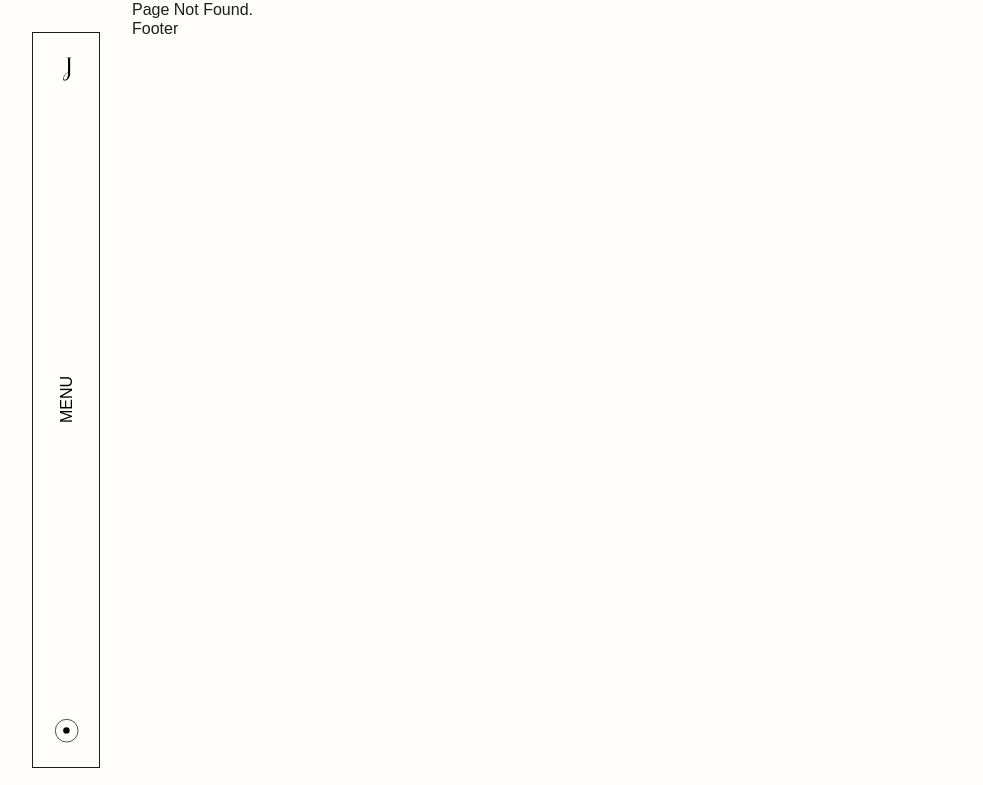
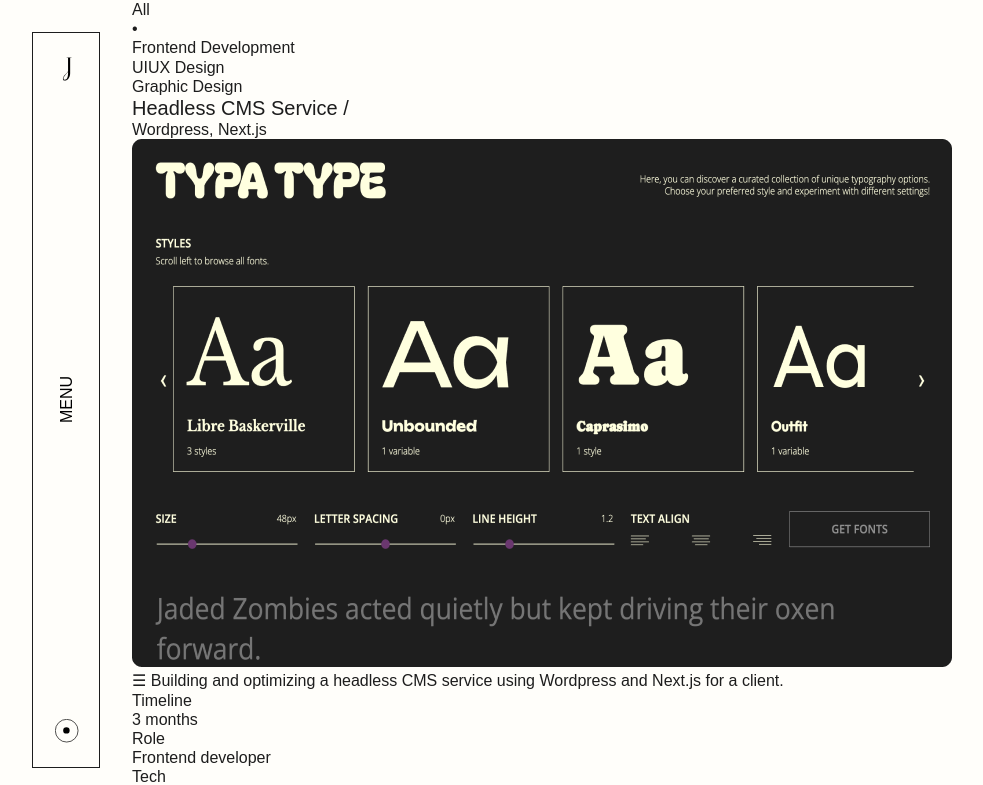
Before and after one commit to jennysujukim/jennykim-portfolio-2024, a React (Vite) app: page /work in a window 1280 px wide. Before the commit this address had no page. Shown: the top 785 px of the page, without its empty margins (0-983 px from the left). Built offline with nearby package versions, Linux system fonts and the light colour scheme.

Commit message:
chore: adjust files name and apply changed getProjectsDataContext to components

```diff
--- a/src/App.tsx
+++ b/src/App.tsx
@@ -6,7 +6,7 @@
 // pages
 import HomePage from './pages/HomePage'
 import AboutPage from './pages/AboutPage'
-import ProjectsPage from './pages/ProjectsPage'
+import WorkPage from './pages/WorkPage'
 import ArtifactPage from './pages/ArtifactPage'
 import NotFoundPage from './pages/NotFoundPage'
 // styles
@@ -23,8 +23,8 @@
           <Route path="/" element={<GlobalLayout />}>
             <Route index element={<HomePage />} />
             <Route path="about" element={<AboutPage />} />
-            <Route path="projects">
-              <Route index element={<ProjectsPage />} />
+            <Route path="work">
+              <Route index element={<WorkPage />} />
               <Route path={`:${id}`} element={<ArtifactPage />} />
             </Route>
             <Route path="*" element={<NotFoundPage />} />
--- a/src/components/atoms/SidebarNavLink/SidebarNavLink.tsx
+++ b/src/components/atoms/SidebarNavLink/SidebarNavLink.tsx
@@ -22,11 +22,11 @@
   childLinks }: SidebarNavLinkProps) {
 
   const { handleClose } = useSidebarContext()
-  const { handleClickToSetData } = useGetProjectsDataContext()
+  const { handleSetDiscipline } = useGetProjectsDataContext()
 
   const handleChildLinkClick = (discipline: DisciplineType) => {
     handleClose()
-    handleClickToSetData(discipline)
+    handleSetDiscipline(discipline)
   }
 
   return (
--- a/src/components/molecules/SidebarNav/SidebarNav.tsx
+++ b/src/components/molecules/SidebarNav/SidebarNav.tsx
@@ -9,11 +9,11 @@
   const links = [
     { href: "/", text: "Home" },
     { href: "/about", text: "About" },
-    { href: "/projects", text: "Projects", childLinks: [
-      { text: DisciplineType.All, href: "/projects", discipline: DisciplineType.All },
-      { text: DisciplineType.Frontend, href: "/projects", discipline: DisciplineType.Frontend },
-      { text: DisciplineType.UIUX, href: "/projects", discipline: DisciplineType.UIUX },
-      { text: DisciplineType.Graphic, href: "/projects", discipline: DisciplineType.Graphic },
+    { href: "/work", text: "Projects", childLinks: [
+      { text: DisciplineType.All, href: "/work", discipline: DisciplineType.All },
+      { text: DisciplineType.Frontend, href: "/work", discipline: DisciplineType.Frontend },
+      { text: DisciplineType.UIUX, href: "/work", discipline: DisciplineType.UIUX },
+      { text: DisciplineType.Graphic, href: "/work", discipline: DisciplineType.Graphic },
     ]},
     { href: "https://www.google.com/", text: "Resume", isExternal: true }
   ]
--- a/src/components/organisms/Filter/Filter.tsx
+++ b/src/components/organisms/Filter/Filter.tsx
@@ -5,29 +5,29 @@
 
 export default function Filter() {
 
-  const { isActive, handleClickToSetData } = useGetProjectsDataContext()
+  const { isActive, handleSetDiscipline } = useGetProjectsDataContext()
 
   return (
     <ul>
       <FilterButton
         text={DisciplineType.All}
         isActive={isActive === DisciplineType.All}
-        handleClick={() => handleClickToSetData(DisciplineType.All)}
+        handleClick={() => handleSetDiscipline(DisciplineType.All)}
       />
       <FilterButton
         text={DisciplineType.Frontend}
         isActive={isActive === DisciplineType.Frontend}
-        handleClick={() => handleClickToSetData(DisciplineType.Frontend)}
+        handleClick={() => handleSetDiscipline(DisciplineType.Frontend)}
       />
       <FilterButton
         text={DisciplineType.UIUX}
         isActive={isActive === DisciplineType.UIUX}
-        handleClick={() => handleClickToSetData(DisciplineType.UIUX)}
+        handleClick={() => handleSetDiscipline(DisciplineType.UIUX)}
       />
       <FilterButton
         text={DisciplineType.Graphic}
         isActive={isActive === DisciplineType.Graphic}
-        handleClick={() => handleClickToSetData(DisciplineType.Graphic)}
+        handleClick={() => handleSetDiscipline(DisciplineType.Graphic)}
       />
     </ul>
   )
--- a/src/contexts/GetProjectsDataContext.tsx
+++ b/src/contexts/GetProjectsDataContext.tsx
@@ -1,4 +1,4 @@
-import { createContext, useState, useEffect } from "react";
+import { createContext, useState } from "react";
 import { DisciplineType } from "../types/enums/DisciplineType";
 import { Project } from "../types/models/Project";
 import { getProjectsData } from "../utils/getProjectsData";
@@ -58,11 +58,6 @@
     }
   }
 
-  useEffect(() => {
-    const data = allProjects;
-    setIsData(data);
-  }, [isActive])
-
   return (
     <GetProjectsDataContext.Provider value={{
       isActive,
--- a/src/pages/ArtifactPage/ArtifactPage.tsx
+++ b/src/pages/ArtifactPage/ArtifactPage.tsx
@@ -1,14 +1,11 @@
 import { useLocation } from "react-router-dom"
 import { getProjectsData } from "../../utils/getProjectsData"
-import { DisciplineType } from "../../types/enums/DisciplineType"
 
 export default function ArtifactPage() {
 
   const location = useLocation()
-
-  const allData = getProjectsData(DisciplineType.All).projects
-  const data = allData.find(project => project.overview.link === location.pathname)
-
+  const allProjects = getProjectsData().projects
+  const data = allProjects.find(project => project.overview.link === location.pathname)
 
   return (
     <>
@@ -21,21 +18,9 @@
             {data.overview.keywords}
             {data.overview.link}
             {data.overview.role}
-            {data.overview.tech}
+            {data.overview.tools}
             {data.overview.timeline}
             {data.overview.title}
-          </div>
-          <div>
-            {data.link}
-            {data.livesite}
-            {data.sections.map((section, index) => (
-              <div key={index}>
-                {section.content}
-                {section.id}
-                {section.image}
-                {section.title}
-              </div>
-            ))}
           </div>
         </>
       )}
--- a/src/pages/ProjectsPage/ProjectsPage.tsx
+++ b/src/pages/WorkPage/ProjectsPage.tsx
@@ -3,9 +3,9 @@
 import Filter from "../../components/organisms/Filter"
 import Card from "../../components/organisms/Card"
 
-export default function ProjectsPage() {
+export default function WorkPage() {
 
-  const { projectsOverviewData } = useGetProjectsDataContext()
+  const { isData } = useGetProjectsDataContext()
 
   return (
     <div>
@@ -13,10 +13,10 @@
         <Filter />
       </section>
       <section>
-        {projectsOverviewData.map((project, index) => (
+        {isData && isData.map((project, index) => (
           <Card
             key={index}
-            details={project}
+            details={project.overview}
           />
         ))}
       </section>
```
Also changed, not shown: src/pages/WorkPage/ProjectsPage.module.scss (added), src/pages/WorkPage/index.ts (renamed from src/pages/ProjectsPage/index.ts).
